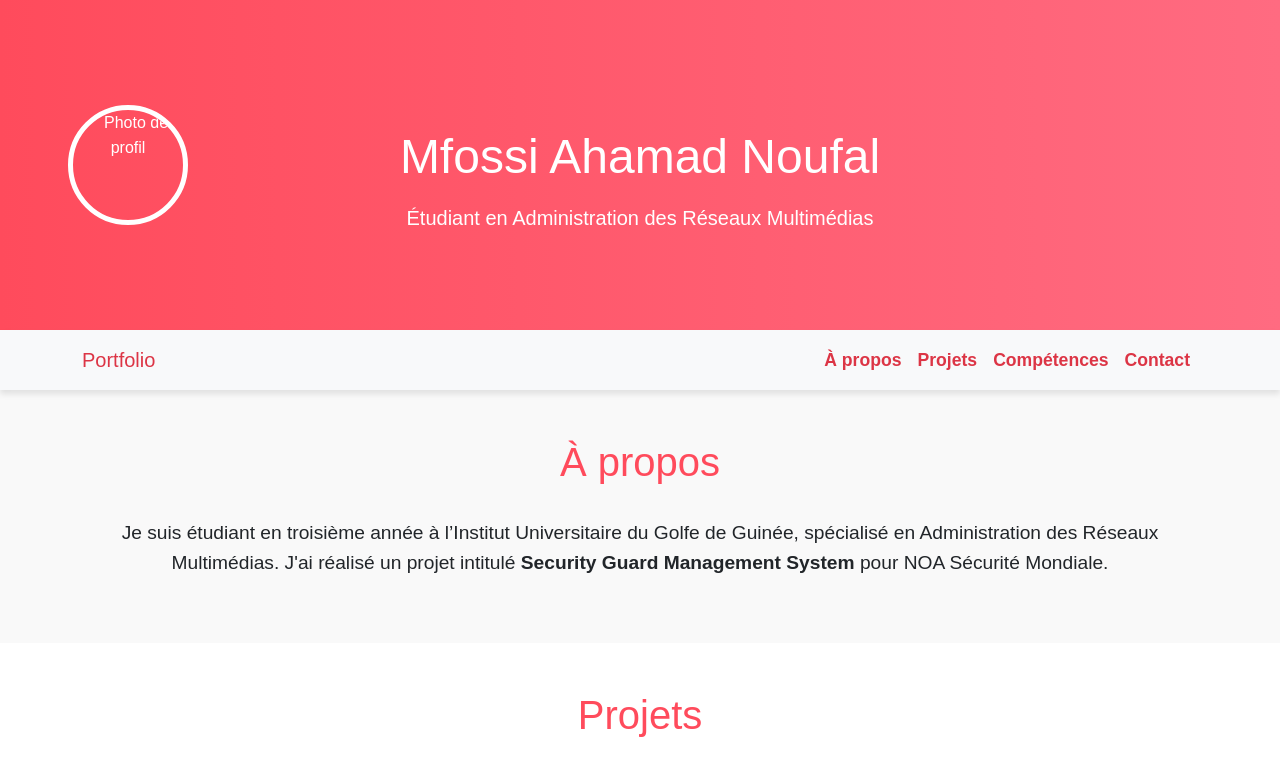
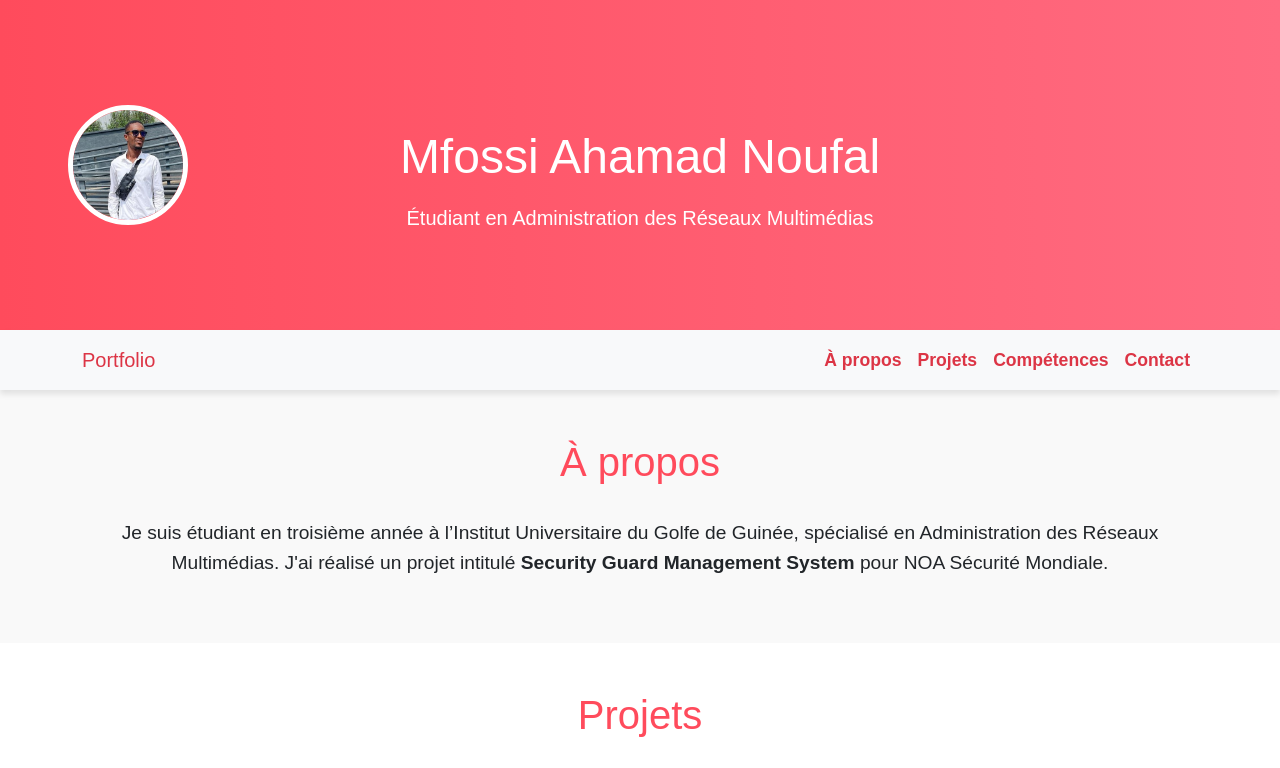
Before and after one commit to Noufal2/Portfolio, a plain HTML site: page index.html in a window 1280 px wide. Shown: the top 768 px of the page. Drawn offline with nearby package versions, Linux system fonts and the light colour scheme.

Commit message:
Update index.html

```diff
--- a/index.html
+++ b/index.html
@@ -11,7 +11,7 @@
     <!-- Header -->
     <header>
         <div class="container">
-            <img src="images\noufal.jpg" alt="Photo de profil" class="profile-img">
+            <img src="noufal.jpg" alt="Photo de profil" class="profile-img">
             <h1>Mfossi Ahamad Noufal</h1>
             <p>Étudiant en Administration des Réseaux Multimédias</p>
         </div>
```
